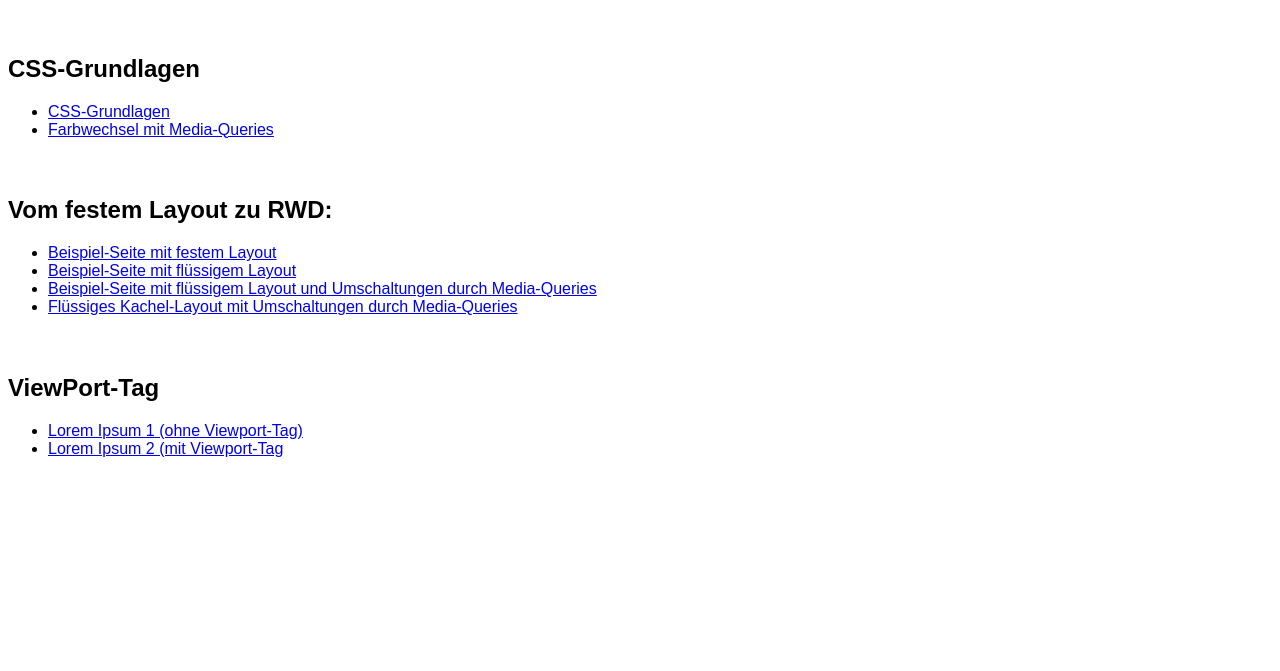
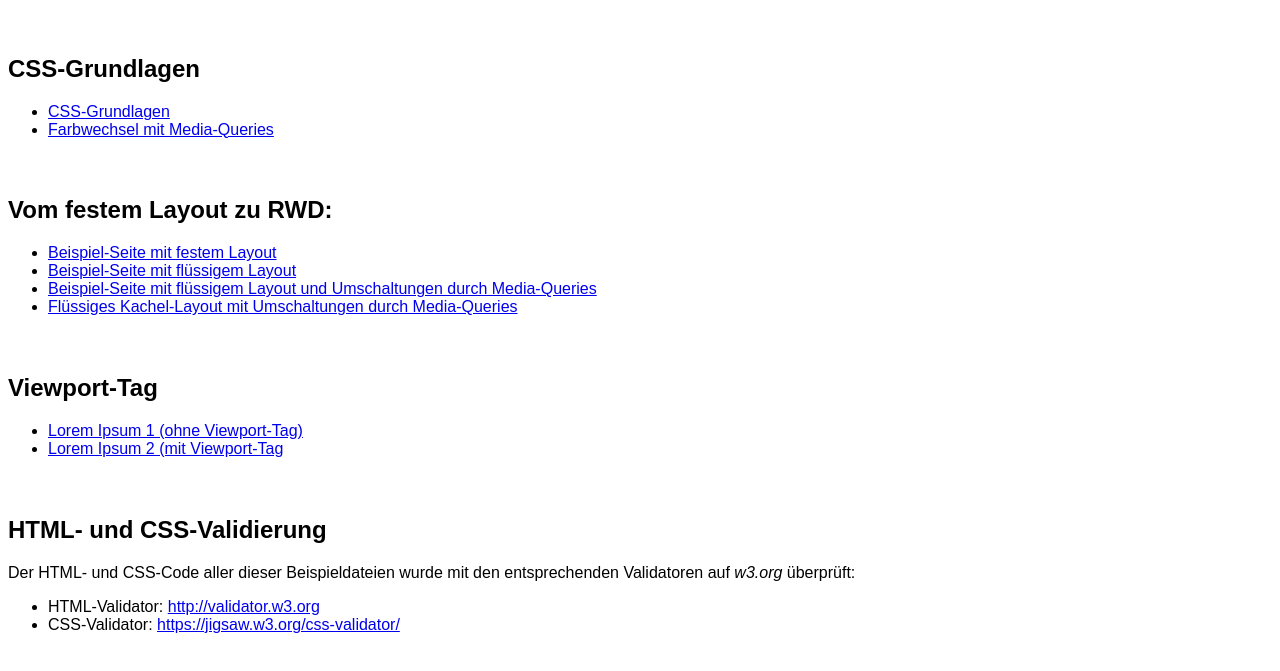
Before and after one commit to MDecker-MobileComputing/RWD_mit_CSS, a plain HTML site: page docs/index.html in a window 1280 px wide. Shown: the part 101-772 px from the top of the page. Drawn offline with Linux system fonts and the light colour scheme.

Commit message:
Link auf Validatoren in index.html verschoben

```diff
--- a/docs/index.html
+++ b/docs/index.html
@@ -23,6 +23,7 @@
     <li><a href="./FarbwechselMitMediaQuery.html" target="_blank">Farbwechsel mit Media-Queries</a></li>
   </ul>
 
+
   <h2>Vom festem Layout zu RWD:</h2>
   <ul>
     <li>
@@ -47,7 +48,8 @@
     </li>
   </ul>
 
-  <h2>ViewPort-Tag</h2>
+
+  <h2>Viewport-Tag</h2>
   <ul>
     <li>
       <a href="./LoremIpsum_1_OhneViewportTag.html" target="_blank">Lorem Ipsum 1 (ohne Viewport-Tag)</a>
@@ -57,4 +59,17 @@
     </li>
   </ul>
 
+
+  <h2>HTML- und CSS-Validierung</h2>
+  <p>Der HTML- und CSS-Code aller dieser Beispieldateien wurde mit den entsprechenden
+     Validatoren auf <i>w3.org</i> überprüft:</p>
+  <ul>
+    <li>HTML-Validator:
+        <a href="http://validator.w3.org"
+           target="_blank">http://validator.w3.org</a></li>
+    <li>CSS-Validator:
+        <a href="https://jigsaw.w3.org/css-validator/"
+           target="_blank">https://jigsaw.w3.org/css-validator/</a>
+    </li>
+  </ul>
 </body></html>
```
Also changed, not shown: docs/BeispielSeite_4_FluidKachelLayout.html (+0 -4 lines), docs/FarbwechselMitMediaQuery.html (+1 -1 lines).
